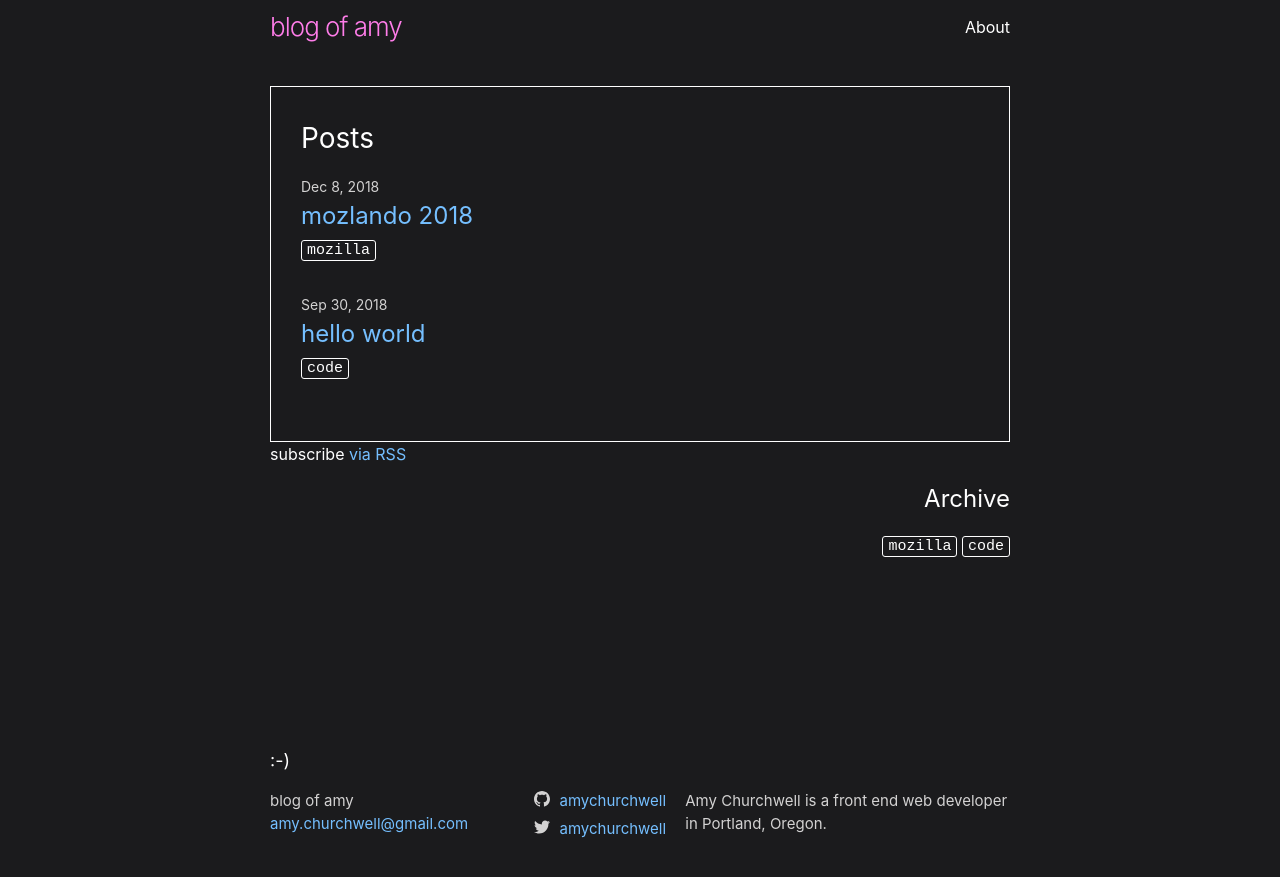
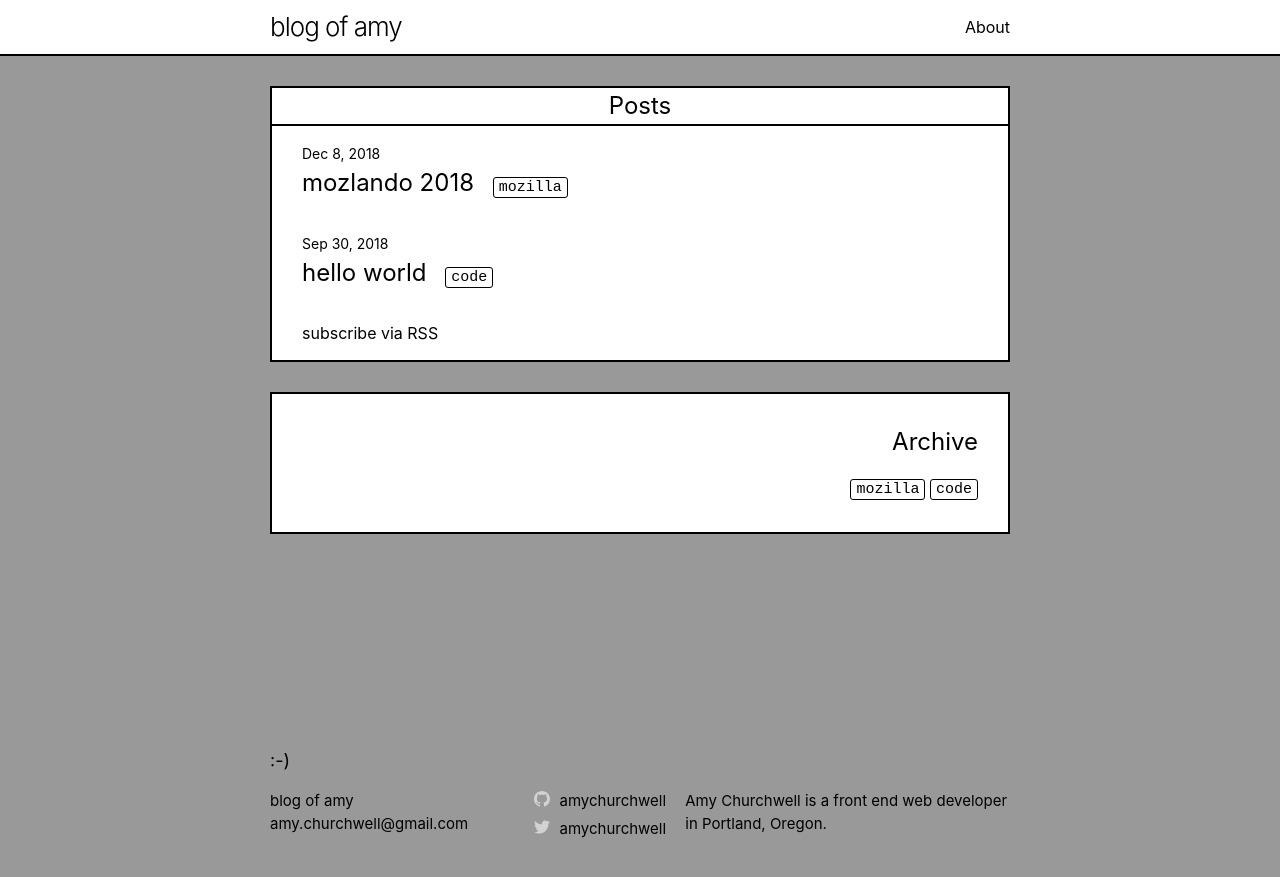
Before and after one commit to fu4303/portfolio-amychurchwell, a Jekyll site: the page built from index.md, in a window 1280 px wide. Shown: the top 877 px of the page. Built offline with Jekyll 4.4.1, drawn with Linux system fonts in a browser that asks for light colours.

Commit message:
Add old mac styles

```diff
--- a/_includes/archive.html
+++ b/_includes/archive.html
@@ -8,5 +8,5 @@
 {% for temptag in sortedtemptags %}
   {% assign tagitems = temptag | split: '#' %}
   {% capture tagname %}{{ tagitems[1] }}{% endcapture %}
-  <a href="/tag/{{ tagname }}"><code class="highlighter-rouge"><nobr>{{ tagname }}</nobr></code></a>
+  <a href="/tag/{{ tagname }}"><code class="tags"><nobr>{{ tagname }}</nobr></code></a>
 {% endfor %}
--- a/_layouts/home.html
+++ b/_layouts/home.html
@@ -29,9 +29,8 @@ layout: default
         </li>
         {%- endfor -%}
       </ul>
+      <p class="rss-subscribe">subscribe <a href="{{ "/feed.xml" | relative_url }}">via RSS</a></p>
     </div>
-
-    <p class="rss-subscribe">subscribe <a href="{{ "/feed.xml" | relative_url }}">via RSS</a></p>
 
     <div class="archive">
       {% include archive.html %}
--- a/_sass/minima/_base.scss
+++ b/_sass/minima/_base.scss
@@ -111,7 +111,7 @@ a {
   }
 
   &:hover {
-    color: $secondary-brand-color;
+    text-decoration: underline;
   }
 
   .social-media-list &:hover {
@@ -148,9 +148,8 @@ blockquote {
 pre,
 code {
   @include relative-font-size(0.9375);
-  border: 1px solid $grey-color-light;
+  border: 1px solid #000;
   border-radius: 3px;
-  color: $grey-color-light;
 }
 
 code {
--- a/_sass/minima/_layout.scss
+++ b/_sass/minima/_layout.scss
@@ -2,7 +2,8 @@
  * Site header
  */
 .site-header {
-  min-height: $spacing-unit * 1.865;
+  border-bottom: 2px solid #000;
+  background: $secondary-brand-color;
 
   // Positioning context for the mobile navigation icon
   position: relative;
@@ -15,11 +16,6 @@
   letter-spacing: -1px;
   margin-bottom: 0;
   float: left;
-
-  &,
-  &:visited {
-    color: $secondary-brand-color;
-  }
 }
 
 .site-nav {
@@ -38,10 +34,6 @@
     color: $text-color;
     line-height: $base-line-height;
 
-    &:hover {
-      color: $secondary-brand-color;
-    }
-
     // Gaps between nav items, but not on the last one
     &:not(:last-child) {
       margin-right: 20px;
@@ -52,8 +44,8 @@
     position: absolute;
     top: 9px;
     right: $spacing-unit / 2;
-    background-color: $background-color;
-    border: 1px solid $grey-color-light;
+    background-color: $secondary-brand-color;
+    border: 2px solid black;
     text-align: right;
 
     label[for="nav-trigger"] {
@@ -66,6 +58,7 @@
     }
 
     .menu-icon {
+      background: $secondary-brand-color;
       display: block;
       float: right;
       width: 36px;
@@ -75,7 +68,7 @@
       text-align: center;
 
       > svg {
-        fill: $grey-color-dark;
+        fill: #000;
       }
     }
 
@@ -123,7 +116,6 @@
 
 .footer-col-wrapper {
   @include relative-font-size(0.9375);
-  color: $grey-color;
   margin-left: -$spacing-unit / 2;
   @extend %clearfix;
 }
@@ -175,6 +167,7 @@
 /**
  * Page content
  */
+
 .page-content {
   padding: $spacing-unit 0;
   flex: 1;
@@ -185,23 +178,51 @@
 }
 
 .archive {
+  background: $secondary-brand-color;
+  border: 2px solid #000;
   text-align: right;
+  margin-top: $spacing-unit;
+  padding: $spacing-unit;
+
+  @include media-query($on-palm) {
+    text-align: left;
+  }
+
+  .tags {
+    color: #000;
+  }
 }
 
 .container {
-  border: 1px solid $grey-color-light;
-  padding: $spacing-unit;
-  @include media-query($on-palm){
-    border: none;
+  background-color: $secondary-brand-color;
+  border: 2px solid #000;
+
+  article {
+    margin: $spacing-unit;
+  }
+
+  .rss-subscribe {
+    margin-left: $spacing-unit;
+    &:hover {
+      cursor: pointer;
+      text-decoration: underline;
+    }
   }
 }
 
+
+
+
+/**
+* Posts
+*/
+
   .post-list-heading {
-  @include relative-font-size(1.75);
+    border-bottom: 2px solid #000;
+    text-align: center;
   }
 
   .post-list {
-  margin-left: 0;
     list-style: none;
 
     > li {
@@ -211,23 +232,14 @@
 
   .post-meta {
     font-size: $small-font-size;
-  color: $grey-color;
   }
 
   .post-link {
-  display: block;
     text-transform: lowercase;
+    margin-right: 12px;
     @include relative-font-size(1.5);
-  &:hover {
-    text-decoration: underline;
-  }
   }
 
-
-
-/**
- * Posts
- */
   .post-header {
     margin-bottom: $spacing-unit;
   }
--- a/_sass/styles.scss
+++ b/_sass/styles.scss
@@ -10,10 +10,10 @@ $base-line-height: 1.5 !default;
 
 $spacing-unit:     30px !default;
 
-$text-color:       #fff !default;
-$background-color: #1b1b1d !default;
-$brand-color:      #75bfff !default;
-$secondary-brand-color: #ff7de9 !default;
+$text-color:       #000 !default;
+$background-color: #999 !default;
+$brand-color:      #000 !default;
+$secondary-brand-color: #fff !default;
 
 $grey-color:       #d3d2d2 !default;
 $grey-color-light: lighten($grey-color, 40%) !default;
```
Lines whose indentation alone changed are shown as unchanged.
